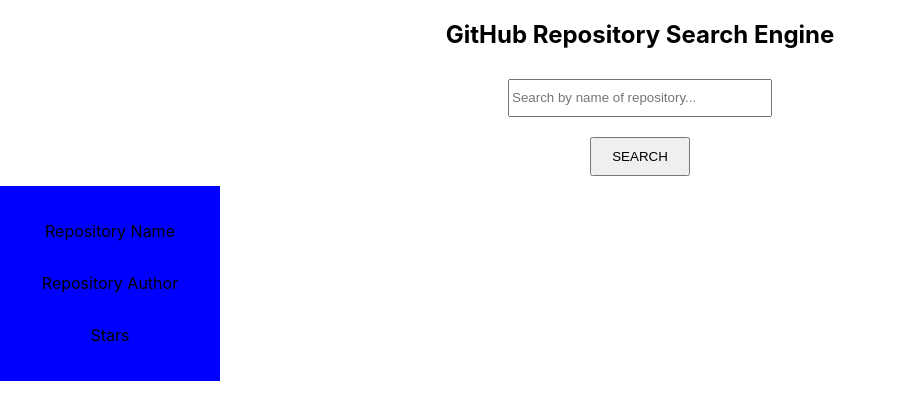
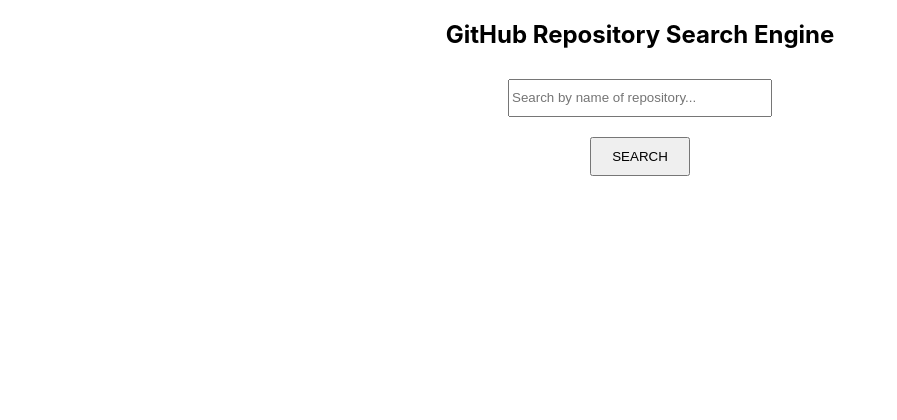
Before and after one commit to jdxsmith/hotel-engine-tech-challenge, a React (Create React App) app: page / in a window 1280 px wide. Shown: the top 420 px of the page, without its empty margins (0-897 px from the left). Built offline with nearby package versions, Linux system fonts and the light colour scheme.

Commit message:
Render 100 repository cards when search button is clicked

```diff
--- a/src/App/App.js
+++ b/src/App/App.js
@@ -2,19 +2,29 @@
 import { Component } from 'react';
 import SearchBar from '../SearchBar/SearchBar';
 import Repositories from '../Repositories/Repositories';
+import matchingRepos from '../apiCalls';
 
 class App extends Component {
   constructor() {
     super()
+    this.state = {
+      matchedRepos: []
+    }
+  }
 
+  filterRepos = async (event) => {
+    event.preventDefault();
+    await matchingRepos()
+    .then(matchingRepos => this.setState({ matchedRepos: matchingRepos.items }))
+    .catch(error => console.log(error))
   }
 
   render() {
     return(
       <section classname='app'>
         <h1 className='page-title'>GitHub Repository Search Engine</h1>
-        <SearchBar />
-        <Repositories />
+        <SearchBar filterRepos={ this.filterRepos }/>
+        <Repositories matchedRepos={ this.state.matchedRepos }/>
       </section>
     )
   }
--- a/src/Repositories/Repositories.js
+++ b/src/Repositories/Repositories.js
@@ -3,8 +3,8 @@
 import RepositoryCard from '../RepositoryCard/RepositoryCard'
 
 class Repositories extends Component {
-  constructor() {
-    super()
+  constructor(props) {
+    super(props)
     this.state = {
       // matchedRepos: []
     }
@@ -14,7 +14,11 @@
     return(
       <section className='matched-repos'>
         {/* <p className='default-message'>Your search results will appear here!</p> */}
-        <RepositoryCard />
+        {this.props.matchedRepos.map(repo => {
+          return(
+            <RepositoryCard />
+          )
+        })}
       </section>
     )
   }
--- a/src/SearchBar/SearchBar.js
+++ b/src/SearchBar/SearchBar.js
@@ -3,23 +3,15 @@
 import matchingRepos from '../apiCalls'
 
 class SearchBar extends Component {
-  constructor() {
-    super()
+  constructor(props) {
+    super(props)
     this.state = {
       repoName: '',
-      matchedRepos: []
     }
   }
 
   handleInput = (event) => {
     this.setState({ [event.target.name]: event.target.value });
-  }
-
-  filterRepos = async (event) => {
-    event.preventDefault();
-    await matchingRepos()
-    .then(matchingRepos => this.setState({ matchedRepos: matchingRepos.items }))
-    .catch(error => console.log(error))
   }
 
   render() {
@@ -32,7 +24,7 @@
           value={ this.state.repoName }
           onChange={ event => this.handleInput(event) }
         />
-        <button className='search-bar-button' onClick={ event => this.filterRepos(event) }>
+        <button className='search-bar-button' onClick={ event => this.props.filterRepos(event) }>
           SEARCH
         </button>
       </form>
```
